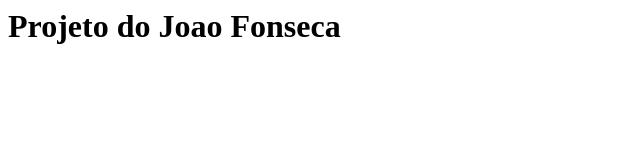
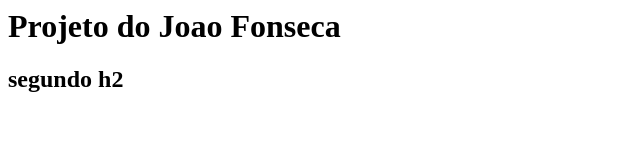
Before and after one commit to luispaulotesting/cursogit, a plain HTML site: page index.html in a window 1280 px wide. Shown: the whole page, without its empty margins (0-640 px from the left). Drawn offline with Linux system fonts and the light colour scheme.

Commit message:
titulo da pagina h2

```diff
--- a/index.html
+++ b/index.html
@@ -2,6 +2,7 @@
     <head></head>
     <body>
         <h1>Projeto do Joao Fonseca</h1>
+        <h2>segundo h2</h2>
 
     </body>
 
```
